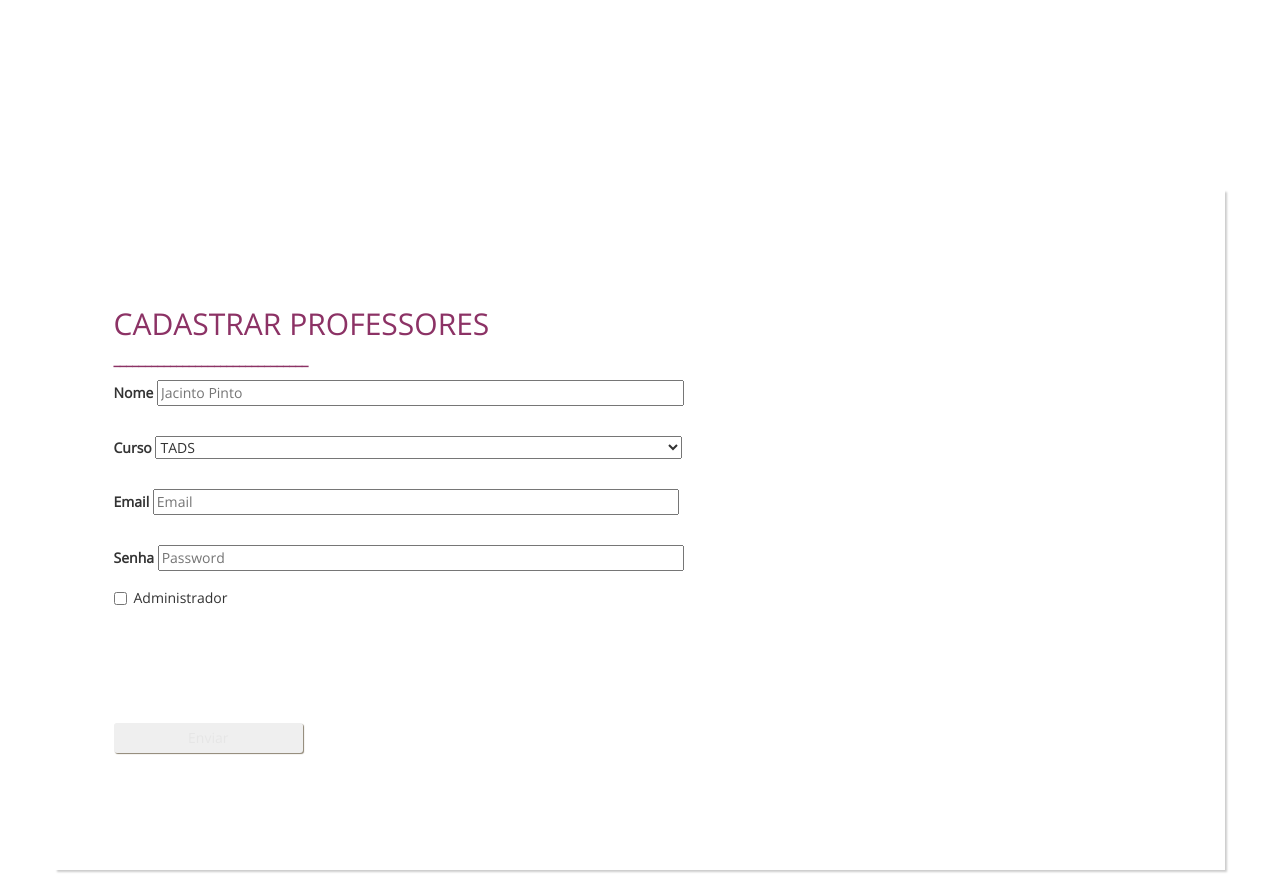
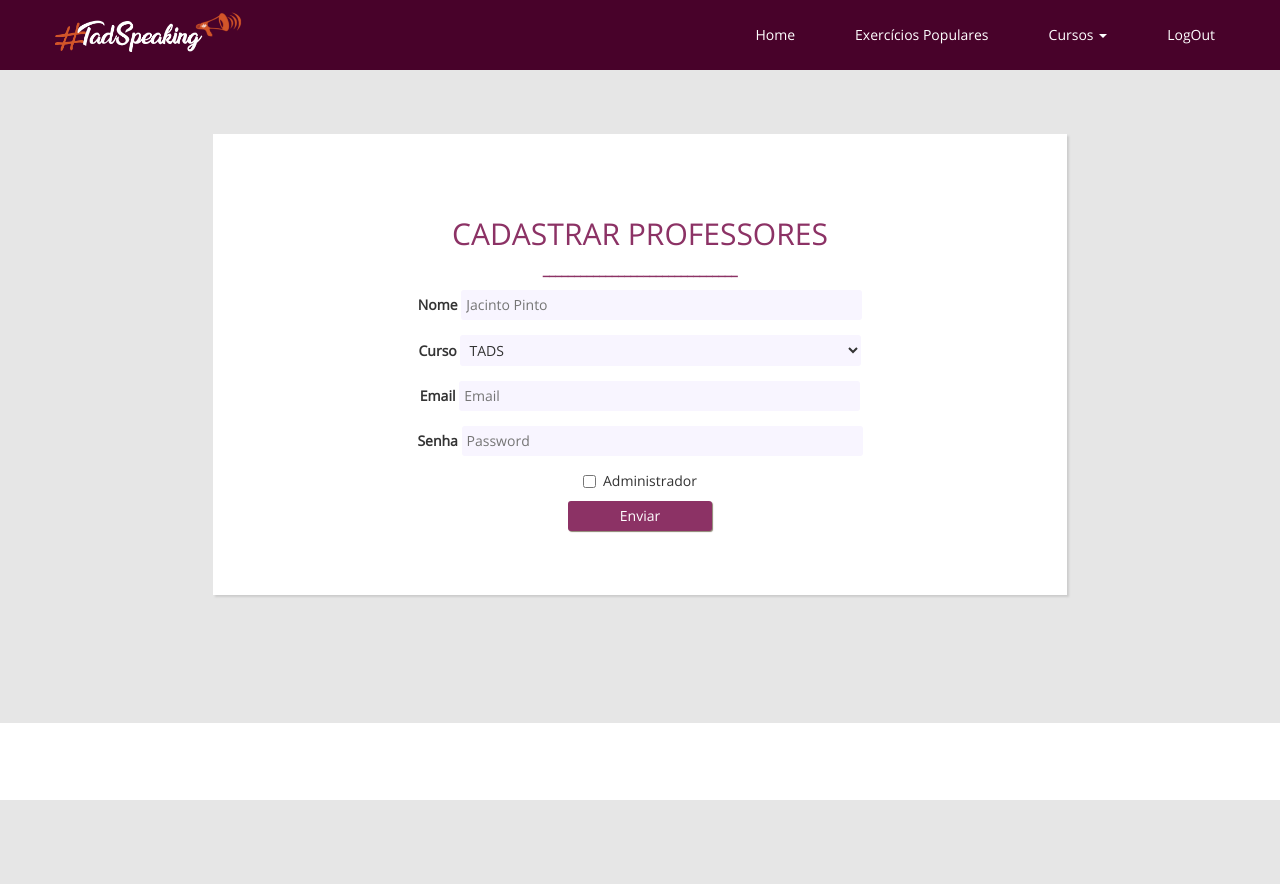
Before and after one commit to GiuliaPadovani/tadspeaking, a PHP site: page /html/cadastroprofessores.html in a window 1280 px wide. After the commit the page ends 800 px from the top, so only its background shows below. Run offline with PHP 8.4, Linux system fonts and the light colour scheme.

Commit message:
Pequenas correções antes do backend

```diff
--- a/Projeto/css/style.css
+++ b/Projeto/css/style.css
@@ -22,7 +22,6 @@ body {
 }
 
 .box {
-	margin-top: 15%;
 	background-color: #fff;
 	box-shadow: 2px 2px 2px #ccc;
 	padding: 0 5% 10% 5%;
@@ -53,21 +52,21 @@ body {
 	width: 50%;
 }
 
-/*alterei aqui tbm.*/
+/*Vamos fazer estilos genéricos, aí se precisarmos de algo específico nós modificamos fazendo por id, classe caso apareceça mais de uma vez - jorge*/
 .botao {
-	color: #e6e6e6;
+	background-color: #8c3265;
+	color: white;
 	width: 18%;
 	padding: 5px;
-	margin-top: 10%;
 	border-radius: 3px;
 	border-style: none;
 	box-shadow: 1px 1px 1px #8C8372;
 	transition: all 0.3s;
 }
 
-.login .botao {
+/*.login .botao {
 	background-color: #8c3265;
-}
+}*/
 
 .botao:hover{
 	box-shadow: 2px 2px 2px 2px #8C8372;
@@ -114,7 +113,7 @@ body {
 
 .navegar>li>a {
     text-decoration: none;
-    color: #FFF;
+    color: #FFF !important;
 }
 
 .navegar a:hover {
--- a/Projeto/html/cadastroprofessores.html
+++ b/Projeto/html/cadastroprofessores.html
@@ -8,40 +8,68 @@
   <link rel="stylesheet" type="text/css" href="../css/style.css">
   <script type="text/javascript" href="../js/bootstrap.min.js"></script>
   <title>Cadatro de professores</title>
+    <header>
+    <nav class = "navbar navbar-default menu" role = "navigation">
+       <div class = "navbar-header">
+          <button type = "button" class = "navbar-toggle"
+             data-toggle = "collapse" data-target = "#navbar-collapse">
+             <span class = "sr-only">Toggle navigation</span>
+             <span class = "icon-bar"></span>
+             <span class = "icon-bar"></span>
+             <span class = "icon-bar"></span>
+          </button>
+          <span class="logo">
+            <img class="tads" src="../images/tads2.png">
+          </span>
+       </div>
+       <div class = "collapse navbar-collapse" id = "navbar-collapse">
+          <ul class = "nav navbar-nav navbar-right navegar">
+            <li><a href="#">Home</a></li>
+            <li><a href="#">Exercícios Populares</a></li>
+            <li class="dropdown">
+                <a href="#" class="dropdown-toggle" data-toggle="dropdown" role="button" aria-haspopup="true" aria-expanded="false">Cursos <span class="caret"></span></a>
+                <!--<ul class="dropdown-menu">
+                    <li><a href="#">TADS</a></li>
+                    <li><a href="#">TCI</a></li>
+                </ul>-->
+            </li>
+            <li><a href="#">LogOut</a></li>
+          </ul>
+       </div>
+    </nav>
+  </header>
 </head>
 
 <body>
-
-  <dir class="container">
+  <div class="container-fluid formularioLogin">
     <div class="row">
-      <div class="box">
-        <div class="container">
+    <div class="col-md-2"></div>
+      <div class="col-md-8 biggerBox">
           <div class="row">
             <div class="subtitulo">
               <h2>Cadastrar Professores</h2>
               <p>_______________________________</p>
-              <!--essa é a tag para fazer esse risco <hr>-->
+              <!--a tag para fazer esse risco é a <hr>-->
             </div>
           </div>
-        </div>
         <form>
           <div class="form-group">
             <label for="nome">Nome</label>
-            <input type="text" class="form-group campoLogin" id="nome" placeholder="Jacinto Pinto">
+            <input type="text" class="campo campoLogin" id="nome" placeholder="Jacinto Pinto">
           </div>
           <div class="form-group">
             <label for="curso">Curso</label>
-            <select name="curso" id="curso" class="form-group campoLogin">
+            <select name="curso" id="curso" class="campo campoLogin">
             <option id="tads">TADS</option>
             </select><br>
           </div>
           <div class="form-group">
             <label for="exampleInputEmail1">Email</label>
-            <input type="email" class="form-group campoLogin" id="email" placeholder="Email">
+            <input type="email" class="campo campoLogin" id="email" placeholder="Email">
           </div>
           <div class="form-group">
             <label for="exampleInputPassword1">Senha</label>
-            <input type="password" class="campoLogin" id="senha" placeholder="Password">
+            <input type="password" class="campo campoLogin" id="senha" placeholder="Password">
           </div>
           <div class="checkbox">
             <label><input type="checkbox"> Administrador</label>
@@ -50,7 +78,7 @@
       </div>
       </form>
     </div>
-  </dir>
+  </div>
 
 </body>
 
```
